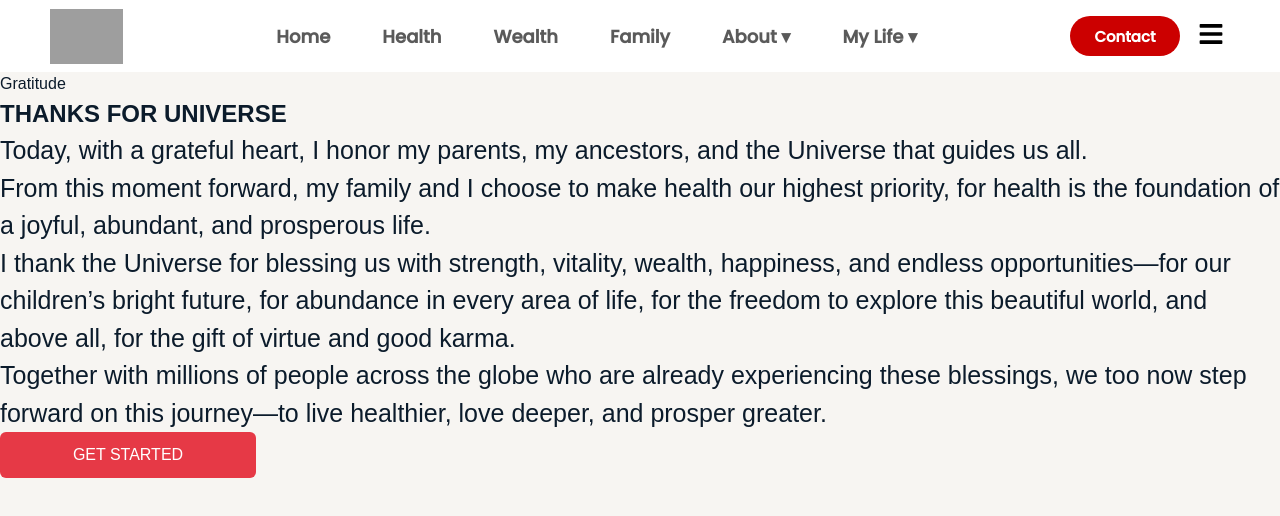
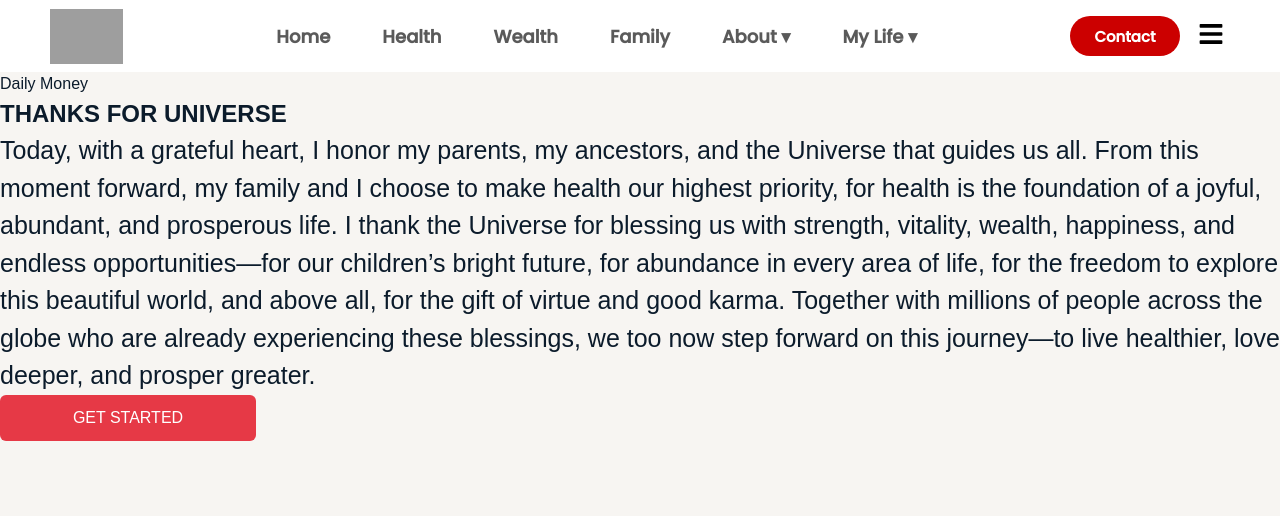
Before and after one commit to six-sigma-solutions/DailyMoney, a React (Vite) app: page /gratitude in a window 1280 px wide. Shown: the top 516 px of the page. Built offline with nearby package versions, Linux system fonts and the light colour scheme; grey boxes are pictures that could not be loaded.

Commit message:
Update Gratitude.jsx

```diff
--- a/src/components/gratitude/Gratitude.jsx
+++ b/src/components/gratitude/Gratitude.jsx
@@ -1,42 +1,37 @@
-import React from "react";
-import "./Gratitude.css"; // Keep your CSS here
+import React from 'react';
+import './Gratitude.css';
 
 const Gratitude = () => {
-  const handleGetStarted = () => {
-    window.location.href =
-      "https://cpdian.goherbalife.com/Catalog/Home/Index/en-in";
+
+  // Action from the original HTML: navigate to the external link
+  const handleGetStarted = (e) => {
+    e.preventDefault();
+    window.location.href = 'https://cpdian.goherbalife.com/Catalog/Home/Index/en-IN/';
   };
 
   return (
-    <div className="grat-app">
-      {/* Navbar */}
-      <header className="grat-header fixed top-0 left-0 w-full flex justify-between items-center p-5 z-10">
-        <div className="grat-logo text-white font-bold text-lg tracking-wider">
-          Gratitude
+    <div className="dm-grt-wrapper">
+      <header className="dm-grt-header">
+        <div className="dm-grt-logo">
+          Daily Money
         </div>
+        {/* Navbar is provided by the parent App.jsx, but the original HTML had a simplified header */}
       </header>
 
       {/* Hero Section */}
-      <section
-        className="grat-hero h-screen flex items-center justify-center text-center px-5"
-      >
-        <div className="grat-hero-content max-w-4xl text-white">
-          <h1 className="grat-hero-title text-5xl font-extrabold mb-6">
-            THANKS FOR UNIVERSE
-          </h1>
-          <p className="grat-hero-desc text-lg mb-8 leading-relaxed text-gray-300">
+      <section className="dm-grt-hero" id="dm-grt-home">
+        <div className="dm-grt-hero-content">
+          <h1 className="dm-grt-h1">THANKS FOR UNIVERSE</h1>
+          <p className="dm-grt-p-content">
             Today, with a grateful heart, I honor my parents, my ancestors, and the Universe that guides us all.
-            <br />
+
             From this moment forward, my family and I choose to make health our highest priority, for health is the foundation of a joyful, abundant, and prosperous life.
-            <br />
+
             I thank the Universe for blessing us with strength, vitality, wealth, happiness, and endless opportunities—for our children’s bright future, for abundance in every area of life, for the freedom to explore this beautiful world, and above all, for the gift of virtue and good karma.
-            <br />
+
             Together with millions of people across the globe who are already experiencing these blessings, we too now step forward on this journey—to live healthier, love deeper, and prosper greater.
           </p>
-          <button
-            onClick={handleGetStarted}
-            className="grat-cta bg-red-800 hover:bg-purple-900 text-white py-3 px-7 rounded transition-colors duration-300"
-          >
+          <button id="dm-grt-get-started" className="dm-grt-button" onClick={handleGetStarted}>
             GET STARTED
           </button>
         </div>
```
